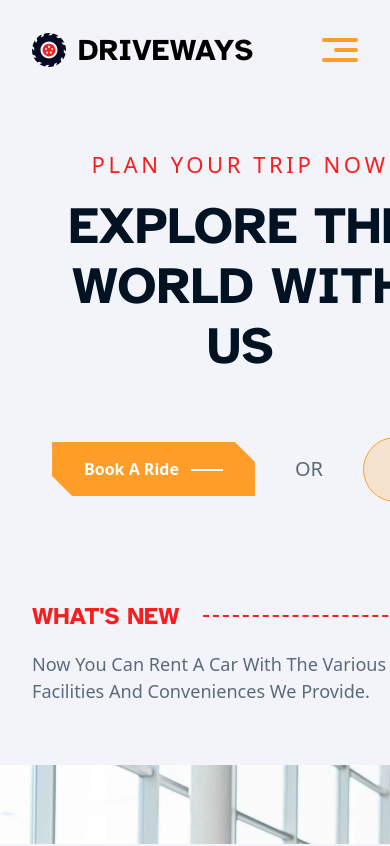
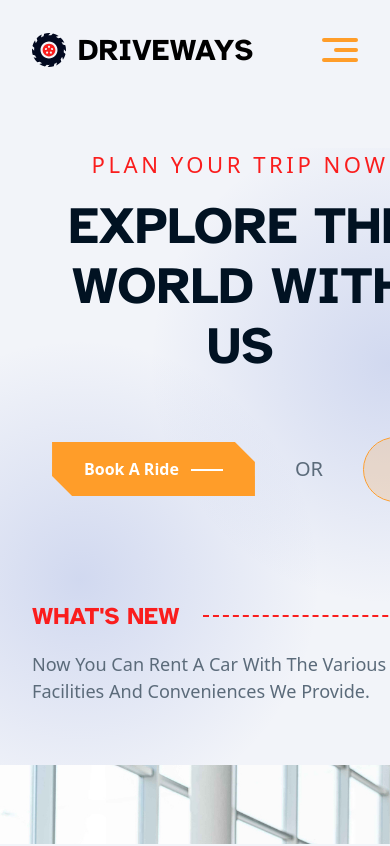
Before and after one commit to jdy8739/markup-3, a React (Vite) app: page / in a window 390 px wide. Shown: the top 846 px of the page. Built offline with nearby package versions, Linux system fonts and the light colour scheme.

Commit message:
banner radial gradient style

```diff
--- a/src/components/sections/Banner.tsx
+++ b/src/components/sections/Banner.tsx
@@ -5,7 +5,26 @@ import minicar from '@assets/images/mini-car.png';
 const Banner = () => {
   return (
     <section className="flex flex-col bg-[#F2F4F9] pt-[9.25rem] lg:pt-[6.5rem]">
-      <div className="flex flex-col gap-[3.75rem] lg:flex-row lg:gap-0">
+      <div className="absolute h-dvh w-full lg:w-1/2 overflow-x-hidden">
+        <div
+          className="
+          absolute left-[-10rem] top-[12rem]
+          lg:top-[25rem]
+          size-[30rem]
+          bg-[radial-gradient(15rem_at_center,_#4C6ACA,_rgba(76,106,202,0))]
+          opacity-20"
+        />
+        <div
+          className="
+          absolute right-[-15rem] top-[-1.5rem]
+          lg:top-[5rem]
+          size-[30rem]
+          bg-[radial-gradient(15rem_at_center,_#4C6ACA,_rgba(76,106,202,0))]
+          opacity-20"
+        />
+      </div>
+
+      <div className="flex flex-col gap-[3.75rem] lg:flex-row lg:gap-0 z-1">
         <div className="px-[2rem] flex flex-col gap-[6.25rem] md:px-[4rem] lg:w-1/2 lg:px-[7.50rem_0] lg:justify-center">
           <div className="flex flex-col gap-[3.75rem]">
             <div className="text-center flex flex-col gap-[1rem] lg:text-left">
```
